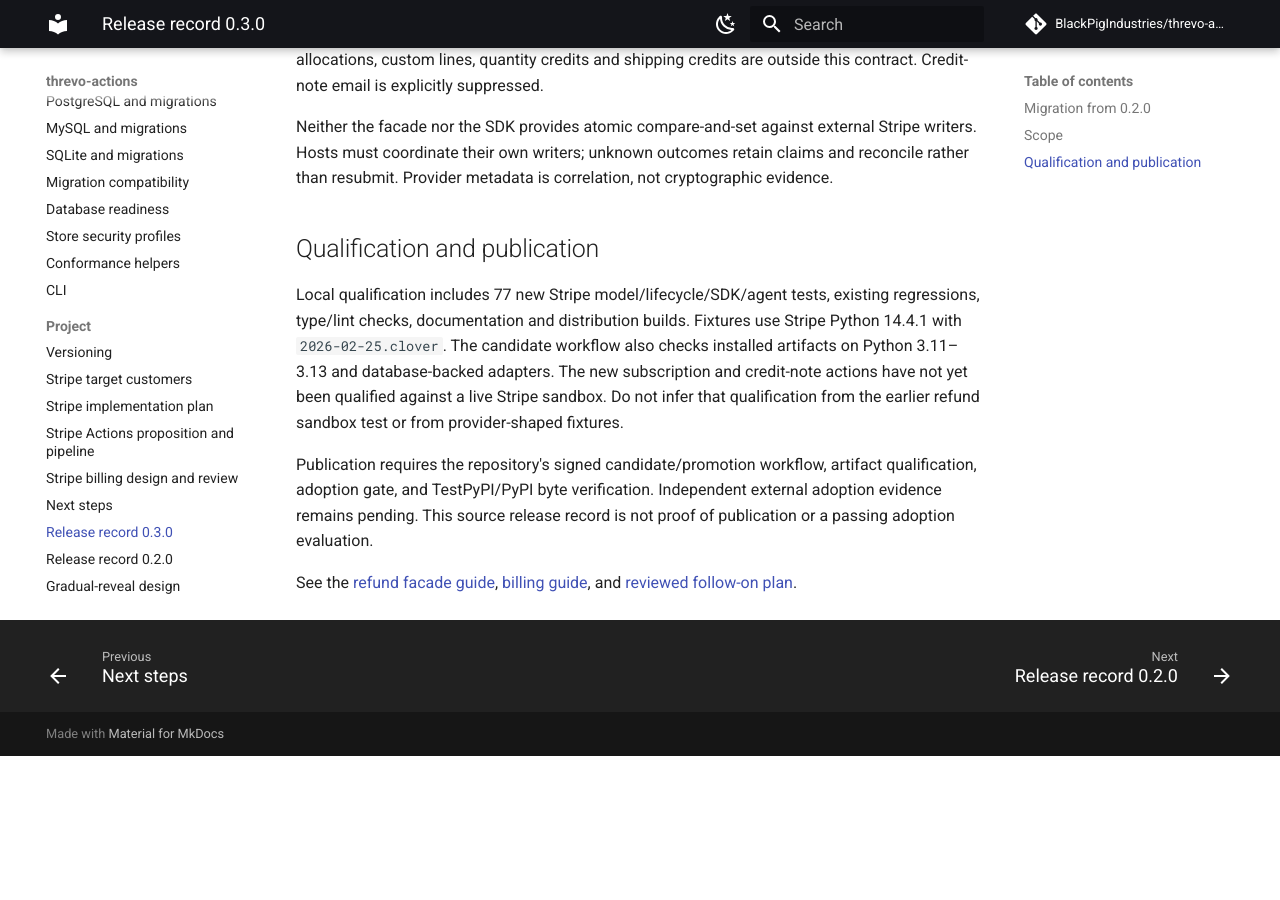
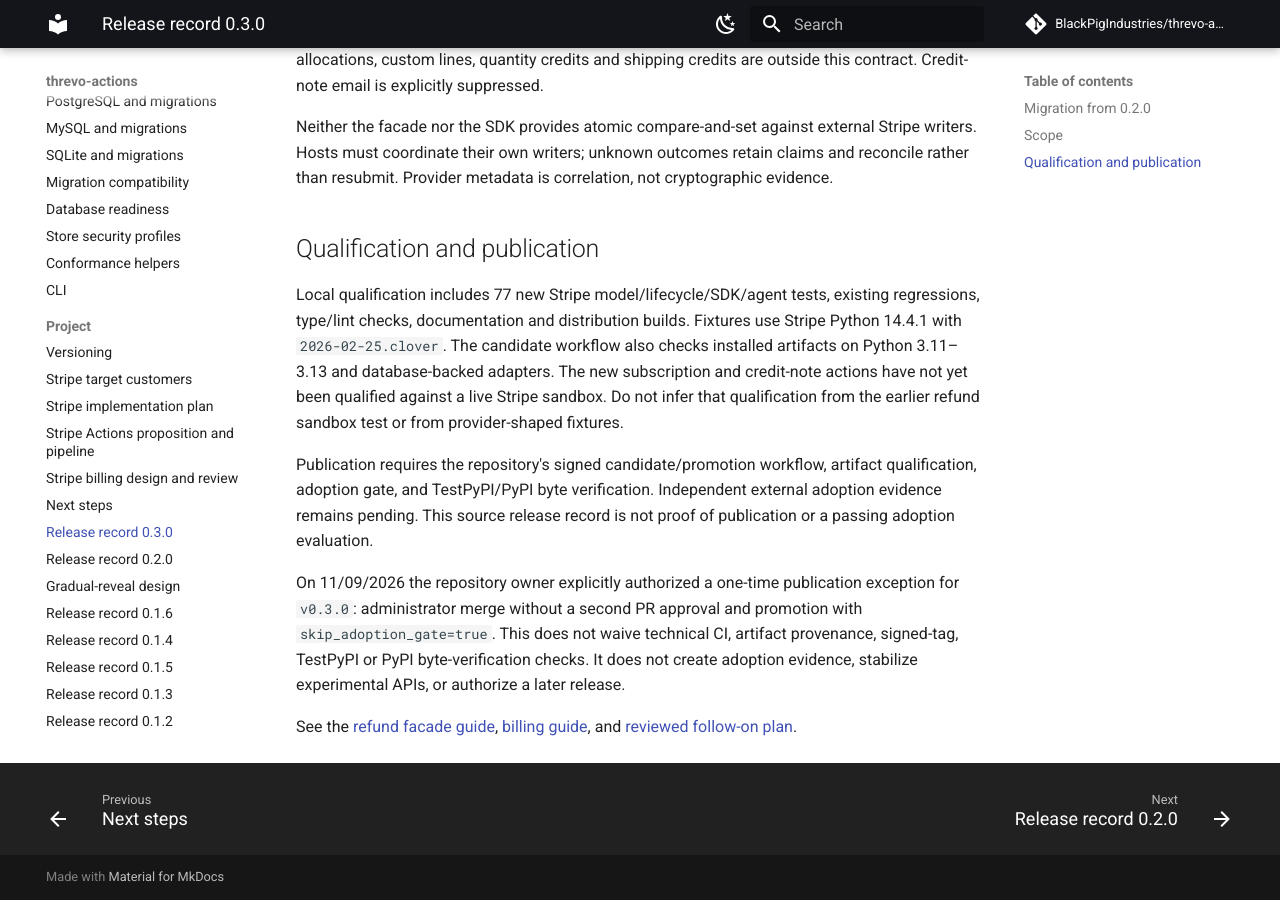
Before and after one commit to BlackPigIndustries/threvo-actions, an MkDocs documentation site: the page built from docs/releases/0.3.0.md, in a window 1280 px wide and 900 px high, scrolled down 1180 px. Built offline with MkDocs 1.6.1 and Material for MkDocs 9.7.7, drawn with Linux system fonts in a browser that asks for light colours; comment, search, counter and statistics services are not loaded; before the commit the page ends 1936 px from its top, so only the background shows below that.

Commit message:
chore: authorize the one-time 0.3.0 publication gate
Bind the owner exception to v0.3.0 while retaining all technical and artifact qualification requirements.

Co-Authored-By: Claude Opus 4.6 <noreply@anthropic.com>

```diff
--- a/docs/releases/0.3.0.md
+++ b/docs/releases/0.3.0.md
@@ -65,6 +65,13 @@ artifact qualification, adoption gate, and TestPyPI/PyPI byte verification.
 Independent external adoption evidence remains pending. This source release
 record is not proof of publication or a passing adoption evaluation.
 
+On 11/09/2026 the repository owner explicitly authorized a one-time publication
+exception for `v0.3.0`: administrator merge without a second PR approval and
+promotion with `skip_adoption_gate=true`. This does not waive technical CI,
+artifact provenance, signed-tag, TestPyPI or PyPI byte-verification checks. It
+does not create adoption evidence, stabilize experimental APIs, or authorize a
+later release.
+
 See the [refund facade guide](../integrations/stripe-actions.md),
 [billing guide](../integrations/stripe-billing-actions.md), and
 [reviewed follow-on plan](../plans/2026-09-11-stripe-billing-actions.md).
```
Also changed, not shown: 2 other files.
